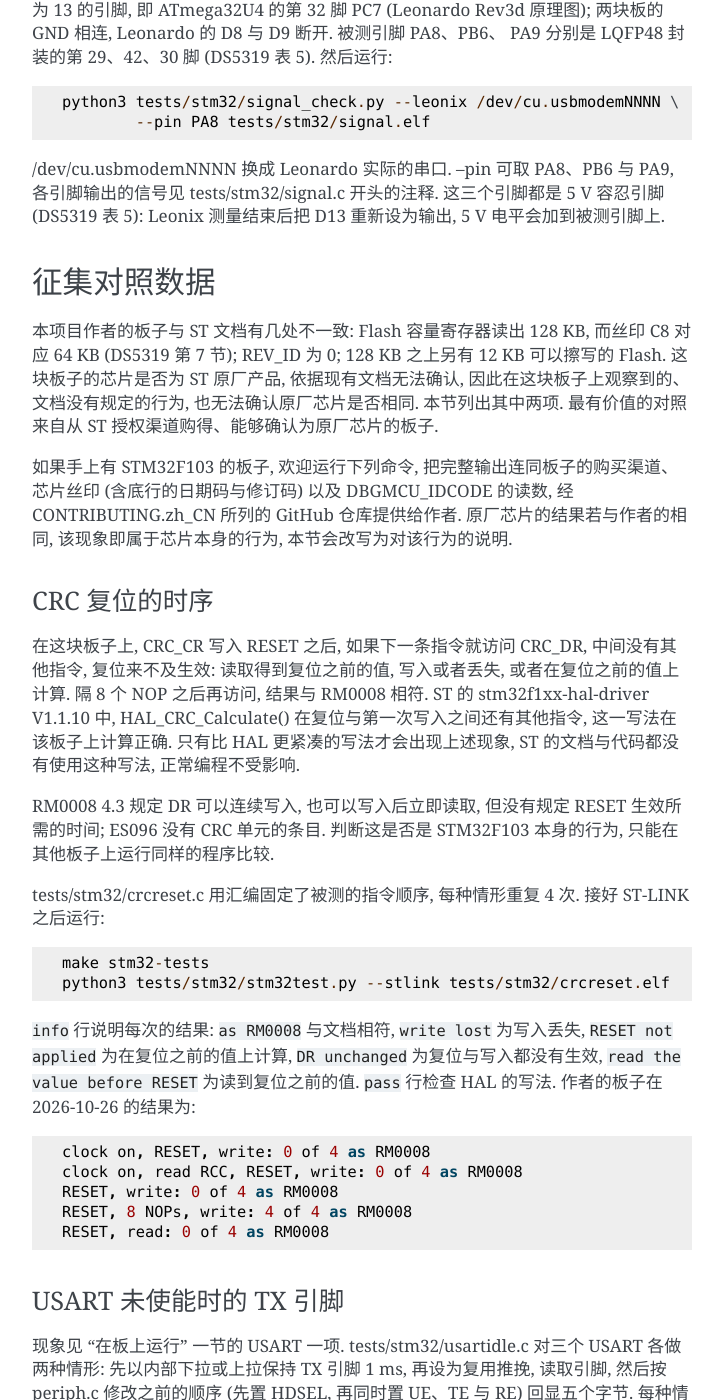
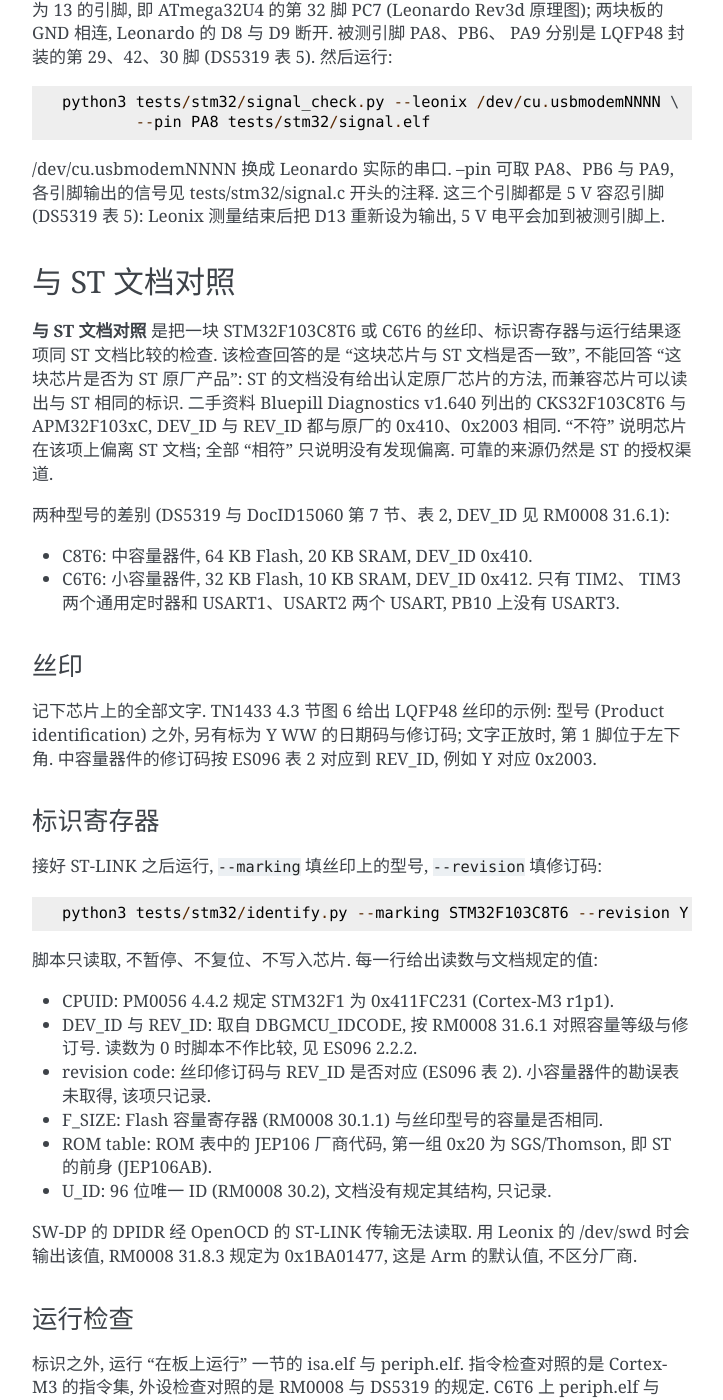
Before and after one commit to w3ngzv/Leonix, a Sphinx documentation site: the page built from Documentation/stm32f103.rst, in a window 1280 px wide and 1400 px high, scrolled down 11624 px. Shown: the whole window, without its empty margins (388-1111 px from the left). Built offline with Sphinx 7.4.7, drawn with Linux system fonts in a browser that asks for light colours; some of the changed text lies outside the part shown.

Commit message:
Documentation: stm32f103 增加与 ST 文档对照的说明
读者希望判断手上的 C8T6 或 C6T6 是否为原厂芯片. ST 的文档没有给出认定
原厂芯片的方法, Bluepill Diagnostics v1.640 记录的兼容芯片读出与 ST 相同
的 DEV_ID 与 REV_ID, 因此本节写的是逐项与文档对照, 并说明对照结果的含义
与限度. C6T6 属小容量器件, 依据 DocID15060, 其上没有 USART3 与 TIM4,
相应的检查不能作为判断依据.

末节原把 "REV_ID 为 0" 列为与 ST 文档不一致之处. RM0008 31.6.1 与 ES096
表 2 都把 0x0000 列为修订版 A, 丝印修订码尚未核对, 该项因此改为如实说明.

Signed-off-by: KernelKraze <admin@mail.go1.qzz.io>

```diff
--- a/Documentation/stm32f103.rst
+++ b/Documentation/stm32f103.rst
@@ -568,18 +568,96 @@ PA9, 各引脚输出的信号见 tests/stm32/signal.c 开头的注释. 这三个
 5 V 电平会加到被测引脚上.
 
 
+与 ST 文档对照
+==============
+
+**与 ST 文档对照** 是把一块 STM32F103C8T6 或 C6T6 的丝印、标识寄存器
+与运行结果逐项同 ST 文档比较的检查. 该检查回答的是 "这块芯片与 ST 文档
+是否一致", 不能回答 "这块芯片是否为 ST 原厂产品": ST 的文档没有给出认定
+原厂芯片的方法, 而兼容芯片可以读出与 ST 相同的标识. 二手资料 Bluepill
+Diagnostics v1.640 列出的 CKS32F103C8T6 与 APM32F103xC, DEV_ID 与 REV_ID
+都与原厂的 0x410、0x2003 相同. "不符" 说明芯片在该项上偏离 ST 文档; 全部
+"相符" 只说明没有发现偏离. 可靠的来源仍然是 ST 的授权渠道.
+
+两种型号的差别 (DS5319 与 DocID15060 第 7 节、表 2, DEV_ID 见 RM0008
+31.6.1):
+
+- C8T6: 中容量器件, 64 KB Flash, 20 KB SRAM, DEV_ID 0x410.
+- C6T6: 小容量器件, 32 KB Flash, 10 KB SRAM, DEV_ID 0x412. 只有 TIM2、
+  TIM3 两个通用定时器和 USART1、USART2 两个 USART, PB10 上没有 USART3.
+
+丝印
+----
+
+记下芯片上的全部文字. TN1433 4.3 节图 6 给出 LQFP48 丝印的示例: 型号
+(Product identification) 之外, 另有标为 Y WW 的日期码与修订码; 文字正放时,
+第 1 脚位于左下角. 中容量器件的修订码按 ES096 表 2 对应到 REV_ID, 例如 Y
+对应 0x2003.
+
+标识寄存器
+----------
+
+接好 ST-LINK 之后运行, ``--marking`` 填丝印上的型号, ``--revision`` 填
+修订码::
+
+  python3 tests/stm32/identify.py --marking STM32F103C8T6 --revision Y
+
+脚本只读取, 不暂停、不复位、不写入芯片. 每一行给出读数与文档规定的值:
+
+- CPUID: PM0056 4.4.2 规定 STM32F1 为 0x411FC231 (Cortex-M3 r1p1).
+- DEV_ID 与 REV_ID: 取自 DBGMCU_IDCODE, 按 RM0008 31.6.1 对照容量等级
+  与修订号. 读数为 0 时脚本不作比较, 见 ES096 2.2.2.
+- revision code: 丝印修订码与 REV_ID 是否对应 (ES096 表 2). 小容量
+  器件的勘误表未取得, 该项只记录.
+- F_SIZE: Flash 容量寄存器 (RM0008 30.1.1) 与丝印型号的容量是否相同.
+- ROM table: ROM 表中的 JEP106 厂商代码, 第一组 0x20 为 SGS/Thomson,
+  即 ST 的前身 (JEP106AB).
+- U_ID: 96 位唯一 ID (RM0008 30.2), 文档没有规定其结构, 只记录.
+
+SW-DP 的 DPIDR 经 OpenOCD 的 ST-LINK 传输无法读取. 用 Leonix 的
+/dev/swd 时会输出该值, RM0008 31.8.3 规定为 0x1BA01477, 这是 Arm 的默认
+值, 不区分厂商.
+
+运行检查
+--------
+
+标识之外, 运行 "在板上运行" 一节的 isa.elf 与 periph.elf. 指令检查对照的
+是 Cortex-M3 的指令集, 外设检查对照的是 RM0008 与 DS5319 的规定. C6T6
+上 periph.elf 与 usartidle.elf 中 USART3 的各行, 以及 signal_check.py 的
+``--pin PB6`` (TIM4), 对应的外设不存在, 不能作为判断依据. 外设检查的
+界限取自中容量的 DS5319, 用于 C6T6 时应改为对照 DocID15060 中对应的
+表格.
+
+作者的板子
+----------
+
+作者的板子丝印为 STM32F103C8T6, 2026-10-26 的 identify.py 输出为::
+
+  matches  CPUID          0x411fc231   PM0056 4.4.2: 0x411fc231, Cortex-M3 r1p1
+  matches  DEV_ID         0x410        RM0008 31.6.1: 0x410 for medium density
+  matches  REV_ID         0x0000       RM0008 31.6.1: revision A
+  differs  F_SIZE         128 KiB      DS5319 Rev 20 section 7: 64 KiB
+  matches  ROM table      JEP106 0/0x20 JEP106AB: bank 1 code 0x20 is SGS/Thomson (ST)
+
+isa.elf 与 periph.elf 全部通过. F_SIZE 读出 128 KB, 与丝印 C8 的 64 KB
+不符; 128 KB 之上另有 12 KB 可以擦写的 Flash, 不在 RM0008 的 Flash 组织
+之内. 这两项说明该芯片与 ST 文档不一致, 但文档无法据此断定其来源.
+
+
 征集对照数据
 ============
 
-本项目作者的板子与 ST 文档有几处不一致: Flash 容量寄存器读出 128 KB, 而
-丝印 C8 对应 64 KB (DS5319 第 7 节); REV_ID 为 0; 128 KB 之上另有 12 KB
-可以擦写的 Flash. 这块板子的芯片是否为 ST 原厂产品, 依据现有文档无法确认,
-因此在这块板子上观察到的、文档没有规定的行为, 也无法确认原厂芯片是否相同.
+本项目作者的板子与 ST 文档有两处不一致 (见 "与 ST 文档对照" 一节): Flash
+容量寄存器读出 128 KB, 而丝印 C8 对应 64 KB (DS5319 第 7 节); 128 KB 之上
+另有 12 KB 可以擦写的 Flash. REV_ID 为 0x0000, 即修订版 A, 是 ES096 表 2
+所列的值; 丝印上的修订码尚未核对. 这块板子的芯片是否为 ST 原厂产品,
+依据现有文档无法确认, 因此在这块板子上观察到的、文档没有规定的行为, 也
+无法确认原厂芯片是否相同.
 本节列出其中两项. 最有价值的对照来自从 ST 授权渠道购得、能够确认为原厂
 芯片的板子.
 
 如果手上有 STM32F103 的板子, 欢迎运行下列命令, 把完整输出连同板子的购买
-渠道、芯片丝印 (含底行的日期码与修订码) 以及 DBGMCU_IDCODE 的读数, 经
+渠道、芯片丝印 (含日期码与修订码) 以及 identify.py 的输出, 经
 CONTRIBUTING.zh_CN 所列的 GitHub 仓库提供给作者. 原厂芯片的结果若与作者
 的相同, 该现象即属于芯片本身的行为, 本节会改写为对该行为的说明.
 
```
